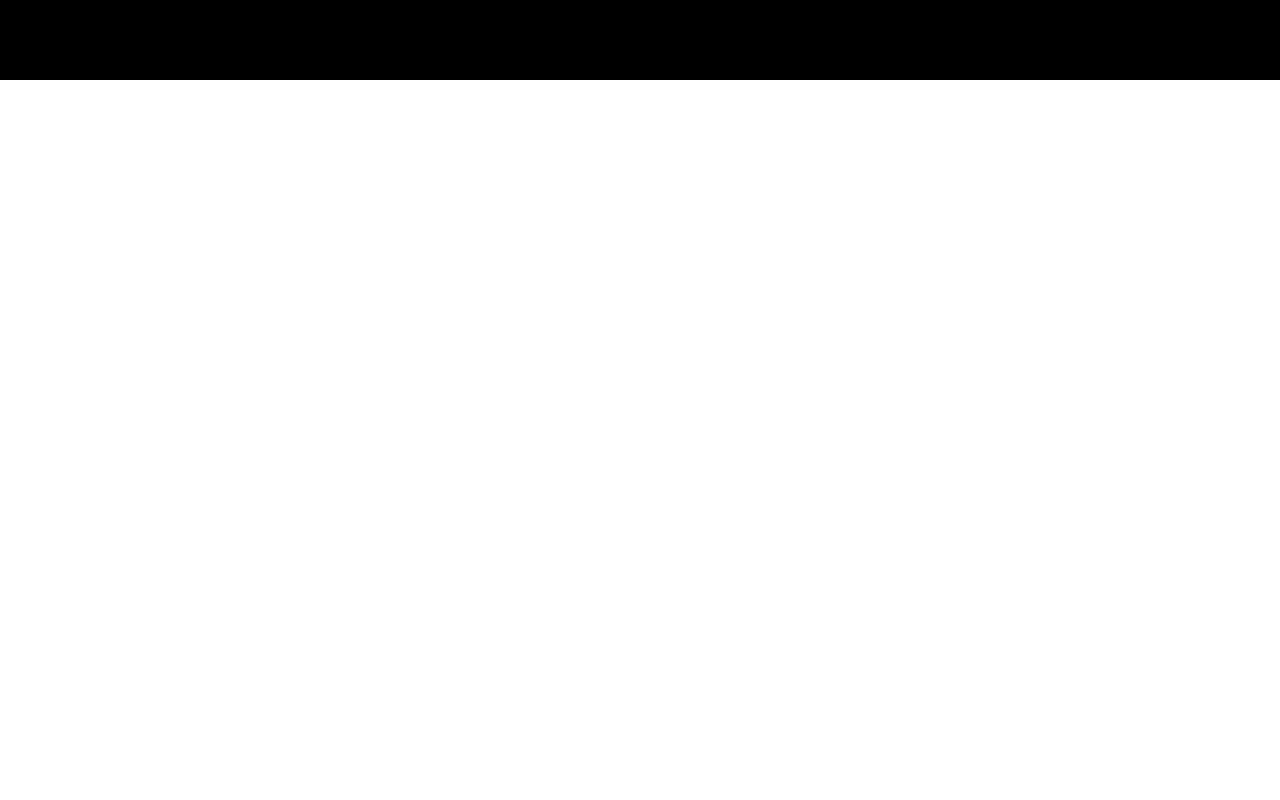
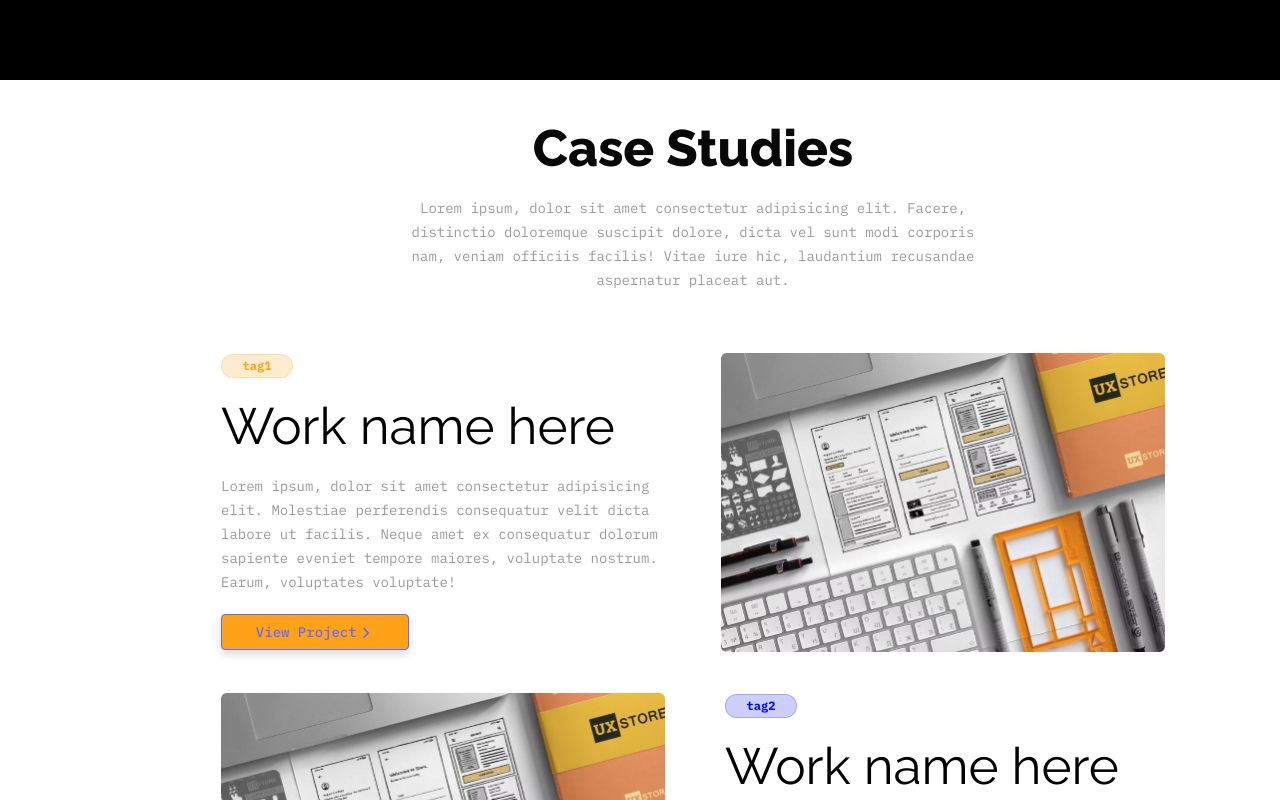
Before and after one commit to kaanarslann/Personal-Portfolio-Page, a React (Vite) app: page / in a window 1280 px wide. Shown: the part 720-1520 px from the top of the page. Before the commit the page ends 800 px from the top, so only its background shows below. Built offline with nearby package versions, Linux system fonts and the light colour scheme.

Commit message:
added css fixes to Project & ProjectCard components

```diff
--- a/src/App.jsx
+++ b/src/App.jsx
@@ -1,11 +1,13 @@
 import './App.css'
 import Hero from './sections/Hero'
+import Projects from './sections/Projects'
 
 function App() {
 
   return (
     <>
       <Hero />
+      <Projects />
     </>
   )
 }
--- a/src/components/Button.jsx
+++ b/src/components/Button.jsx
@@ -9,10 +9,10 @@ export default function Button({size, color, href, children, ...props}) {
 
     const colors = {
         hero: "bg-[#1565C0] border-[#42A5F5] drop-shadow-[#1565C0]",
-        orange: "bg-[#FFA217] drop-shadow-[#FFA217]",
-        blue: "bg-[#000AFF] drop-shadow-[#000AFF]",
-        green: "bg-[#2AB090] drop-shadow-[#2AB090]",
-        red: "bg-[#E33636] drop-shadow-[#E33636]"
+        orange: "bg-[#FFA217]",
+        blue: "bg-[#000AFF]",
+        green: "bg-[#2AB090]",
+        red: "bg-[#E33636]"
     }
 
     const className = `${base} ${sizes[size]} ${colors[color]}`;
--- a/src/components/ProjectCard.jsx
+++ b/src/components/ProjectCard.jsx
@@ -7,17 +7,35 @@ export default function ProjectCard({direction, techs, tagColor, title, descript
     const {size, color, href} = buttonType;
 
     const tagColors = {
-        orange: "[#FFA217]",
-        blue: "[#000AFF]",
-        green: "[#2AB090]",
-        red: "[#E33636]"
+        orange: {
+            bg: "bg-[#FFA217]/20",
+            border: "border-[#FFA217]/20",
+            text: "text-[#FFA217]",
+        },
+        blue: {
+            bg: "bg-[#000AFF]/20",
+            border: "border-[#000AFF]/20",
+            text: "text-[#000AFF]",
+        },
+        green: {
+            bg: "bg-[#2AB090]/20",
+            border: "border-[#2AB090]/20",
+            text: "text-[#2AB090]",
+
+        },
+        red: {
+            bg: "bg-[#E33636]/20",
+            border: "border-[#E33636]/20",
+            text: "text-[#E33636]",
+        }
     }
 
     return (
-        <article className={`${direction}`}>
-            <details className="flex flex-col">
-                <div className={`project-tags border bg-${tagColors[tagColor]} rounded-[60px] opacity-100`}>
-                    <h4 className={`font-['IBM_Plex_Mono'] text-${tagColors[tagColor]} font-bold text-xs`}>{techs}</h4>
+        <article className={`${direction} justify-center items-center gap-5 md:gap-15`}>
+            <section className="flex flex-col px-20 md:px-0 gap-5 md:max-w-110">
+                <div className={`project-tags border ${tagColors[tagColor].border}
+                ${tagColors[tagColor].bg} rounded-[60px] w-18 h-6 flex justify-center items-center`}>
+                    <h4 className={`font-['IBM_Plex_Mono'] ${tagColors[tagColor].text} font-bold text-xs`}>{techs}</h4>
                 </div>
                 <h1 className="project-title font-[Raleway] text-2xl text-black">
                     {title}
@@ -28,9 +46,10 @@ export default function ProjectCard({direction, techs, tagColor, title, descript
                 <Button size={size} color={color} href={href}>
                     <span>View Project</span><FontAwesomeIcon icon={faAngleRight} className="relative top-px"/>
                 </Button>
-            </details>
-            <figure>
-                <img className="project-picture w-111 h-75 rounded" src={picture}/>
+                <div className={`border-t-2 ${tagColors[tagColor].border} md:hidden`}></div>
+            </section>
+            <figure className="md:max-w-140">
+                <img className="project-picture w-111 h-75 rounded object-contain" src={picture}/>
             </figure>
         </article>
     )
--- a/src/sections/Projects.jsx
+++ b/src/sections/Projects.jsx
@@ -1,7 +1,46 @@
+import ProjectCard from "../components/ProjectCard";
+import prjPicture from "../assets/prjPicture.png";
+
 export default function Projects() {
+
+    const prjButton1 = {
+        size: "project",
+        color: "orange",
+        href: "#"
+    }
+    const prjButton2 = {
+        size: "project",
+        color: "blue",
+        href: "#"
+    }
+    const prjButton3 = {
+        size: "project",
+        color: "green",
+        href: "#"
+    }
+    const prjButton4 = {
+        size: "project",
+        color: "red",
+        href: "#"
+    }
+    const projectP = "Lorem ipsum, dolor sit amet consectetur adipisicing elit. Molestiae perferendis consequatur velit dicta labore ut facilis. Neque amet ex consequatur dolorum sapiente eveniet tempore maiores, voluptate nostrum. Earum, voluptates voluptate!";
+
     return (
-        <section className="projects">
-
+        <section className="projects flex flex-col justify-center mx-auto px-10 mt-10 gap-15">
+            <div className="projects-top flex flex-col justify-center gap-5 items-center">
+                <h1 className="text-[#080808] font-[Raleway] font-extrabold text-[34px] text-center">Case Studies</h1>
+                <p className="font-['IBM_Plex_Mono'] text-sm leading-6 tracking-[1%] text-[#9C9C9C] text-center px-10 md:w-1/2">
+                    Lorem ipsum, dolor sit amet consectetur adipisicing elit. Facere, distinctio doloremque suscipit dolore,
+                    dicta vel sunt modi corporis nam, veniam officiis facilis! Vitae iure hic,
+                    laudantium recusandae aspernatur placeat aut.
+                </p>
+            </div>
+            <div className="projects-details flex flex-col gap-10">
+                <ProjectCard direction="flex flex-col-reverse md:flex-row" techs="tag1" tagColor="orange" title="Work name here" description={projectP} picture={prjPicture} buttonType={prjButton1} />
+                <ProjectCard direction="flex flex-col-reverse md:flex-row-reverse" techs="tag2" tagColor="blue" title="Work name here" description={projectP} picture={prjPicture} buttonType={prjButton2}/>
+                <ProjectCard direction="flex flex-col-reverse md:flex-row" techs="tag3" tagColor="green" title="Work name here" description={projectP} picture={prjPicture} buttonType={prjButton3}/>
+                <ProjectCard direction="flex flex-col-reverse md:flex-row-reverse" techs="tag4" tagColor="red" title="Work name here" description={projectP} picture={prjPicture} buttonType={prjButton4}/>
+            </div>
         </section>
     )
 }
```
Also changed, not shown: src/assets/prjPicture.png (added).
